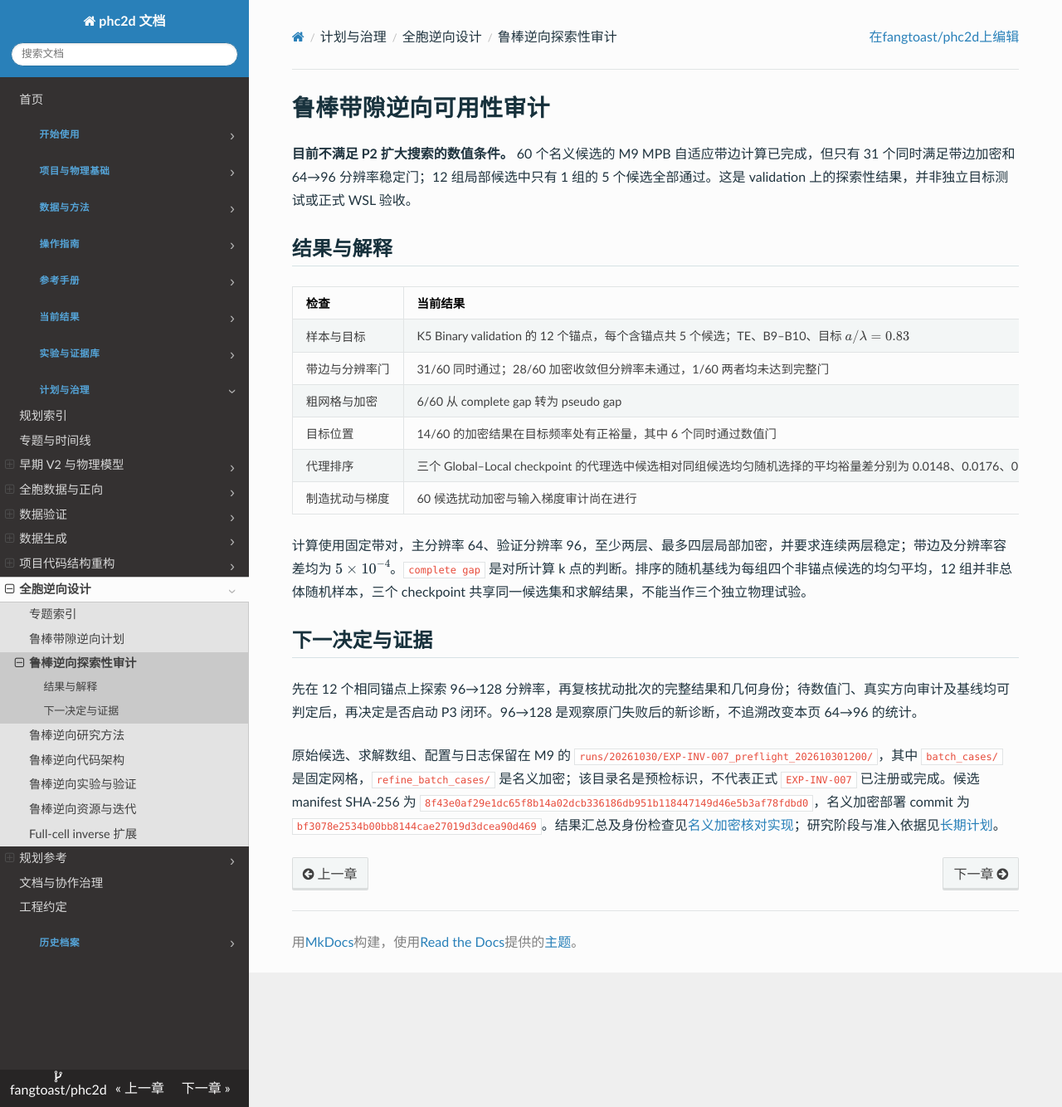
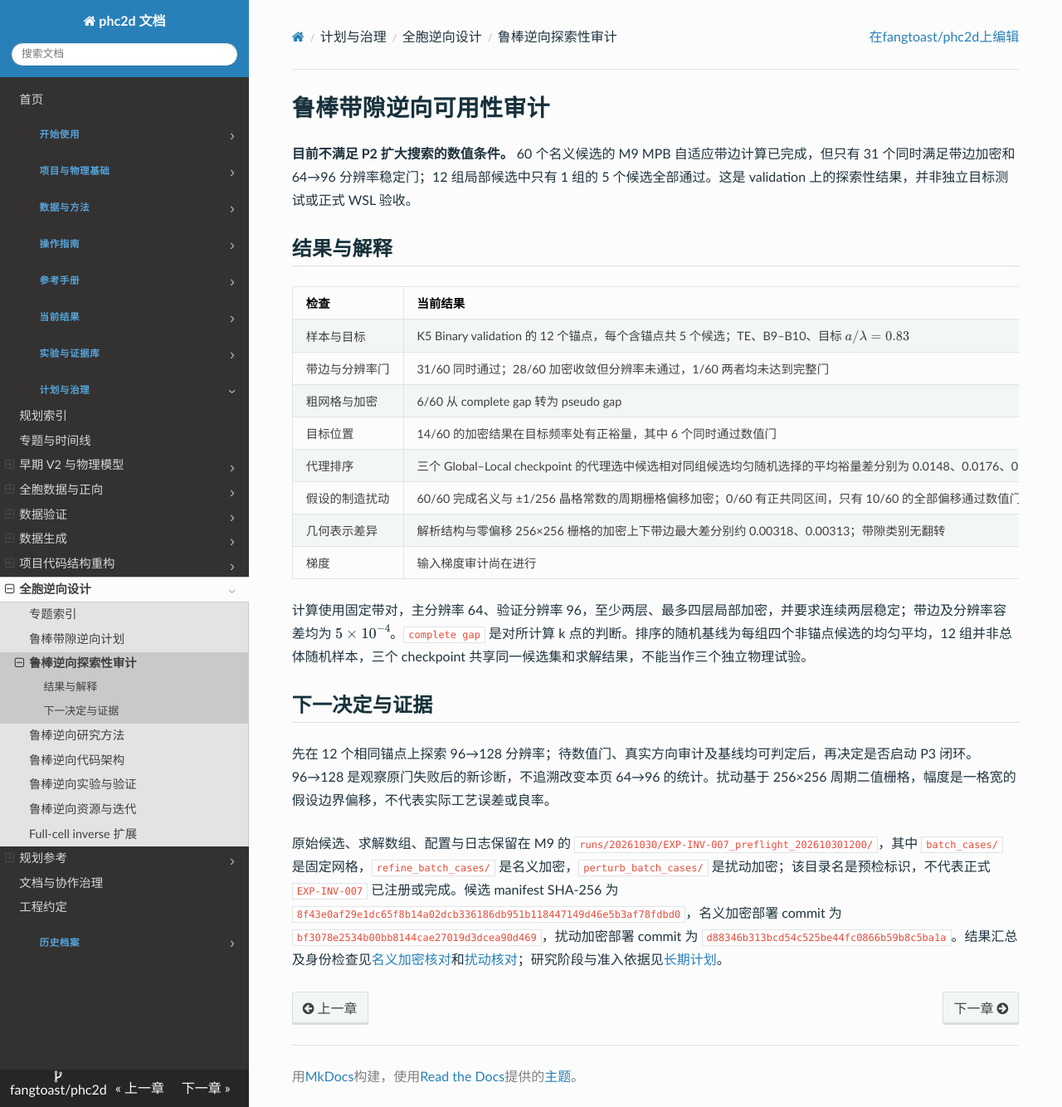
Before and after one commit to fangtoast/phc2d, an MkDocs documentation site: the page built from docs/results/inverse/鲁棒带隙逆向可用性审计.md, in a window 1280 px wide and 1334 px high. Shown: the whole window at 83% size. Built offline with MkDocs 1.6.1, drawn with Linux system fonts in a browser that asks for light colours.

Commit message:
Record exploratory offset and raster comparison

```diff
--- a/docs/results/inverse/鲁棒带隙逆向可用性审计.md
+++ b/docs/results/inverse/鲁棒带隙逆向可用性审计.md
@@ -38,12 +38,14 @@ source_artifacts:
 | 粗网格与加密 | 6/60 从 complete gap 转为 pseudo gap | 固定 81 点会给部分候选产生错误的带隙判断 |
 | 目标位置 | 14/60 的加密结果在目标频率处有正裕量，其中 6 个同时通过数值门 | 这些是有限局部 k 搜索结果，不证明连续 BZ 全局极值 |
 | 代理排序 | 三个 Global–Local checkpoint 的代理选中候选相对同组候选均匀随机选择的平均裕量差分别为 0.0148、0.0176、0.0196 | 包含未通过数值门的候选，仅作探索性描述，不能证明可靠优势 |
-| 制造扰动与梯度 | 60 候选扰动加密与输入梯度审计尚在进行 | 未给出完整扰动、真实几何梯度或设计成功结论 |
+| 假设的制造扰动 | 60/60 完成名义与 ±1/256 晶格常数的周期栅格偏移加密；0/60 有正共同区间，只有 10/60 的全部偏移通过数值门 | 未获得目标共同带隙；其余 50 个未达到稳定门，不能作确定性物理判决 |
+| 几何表示差异 | 解析结构与零偏移 256×256 栅格的加密上下带边最大差分别约 0.00318、0.00313；带隙类别无翻转 | 二者的独立自适应搜索和材料表示不同，不能将解析结构直接视为扰动栅格的精确替代 |
+| 梯度 | 输入梯度审计尚在进行 | 未验证真实几何梯度方向收益 |
 
 计算使用固定带对，主分辨率 64、验证分辨率 96，至少两层、最多四层局部加密，并要求连续两层稳定；带边及分辨率容差均为 $5\times10^{-4}$。`complete gap` 是对所计算 k 点的判断。排序的随机基线为每组四个非锚点候选的均匀平均，12 组并非总体随机样本，三个 checkpoint 共享同一候选集和求解结果，不能当作三个独立物理试验。
 
 ## 下一决定与证据
 
-先在 12 个相同锚点上探索 96→128 分辨率，再复核扰动批次的完整结果和几何身份；待数值门、真实方向审计及基线均可判定后，再决定是否启动 P3 闭环。96→128 是观察原门失败后的新诊断，不追溯改变本页 64→96 的统计。
+先在 12 个相同锚点上探索 96→128 分辨率；待数值门、真实方向审计及基线均可判定后，再决定是否启动 P3 闭环。96→128 是观察原门失败后的新诊断，不追溯改变本页 64→96 的统计。扰动基于 256×256 周期二值栅格，幅度是一格宽的假设边界偏移，不代表实际工艺误差或良率。
 
-原始候选、求解数组、配置与日志保留在 M9 的 `runs/20261030/EXP-INV-007_preflight_202610301200/`，其中 `batch_cases/` 是固定网格，`refine_batch_cases/` 是名义加密；该目录名是预检标识，不代表正式 `EXP-INV-007` 已注册或完成。候选 manifest SHA-256 为 `8f43e0af29e1dc65f8b14a02dcb336186db951b118447149d46e5b3af78fdbd0`，名义加密部署 commit 为 `bf3078e2534b00bb8144cae27019d3dcea90d469`。结果汇总及身份检查见[名义加密核对实现](../../../src/phc2d/inverse/audit_refined_reconcile.py)；研究阶段与准入依据见[长期计划](../../planning/鲁棒带隙逆向/实验与验证.md)。
+原始候选、求解数组、配置与日志保留在 M9 的 `runs/20261030/EXP-INV-007_preflight_202610301200/`，其中 `batch_cases/` 是固定网格，`refine_batch_cases/` 是名义加密，`perturb_batch_cases/` 是扰动加密；该目录名是预检标识，不代表正式 `EXP-INV-007` 已注册或完成。候选 manifest SHA-256 为 `8f43e0af29e1dc65f8b14a02dcb336186db951b118447149d46e5b3af78fdbd0`，名义加密部署 commit 为 `bf3078e2534b00bb8144cae27019d3dcea90d469`，扰动加密部署 commit 为 `d88346b313bcd54c525be44fc0866b59b8c5ba1a`。结果汇总及身份检查见[名义加密核对](../../../src/phc2d/inverse/audit_refined_reconcile.py)和[扰动核对](../../../src/phc2d/inverse/audit_perturb_reconcile.py)；研究阶段与准入依据见[长期计划](../../planning/鲁棒带隙逆向/实验与验证.md)。
```
